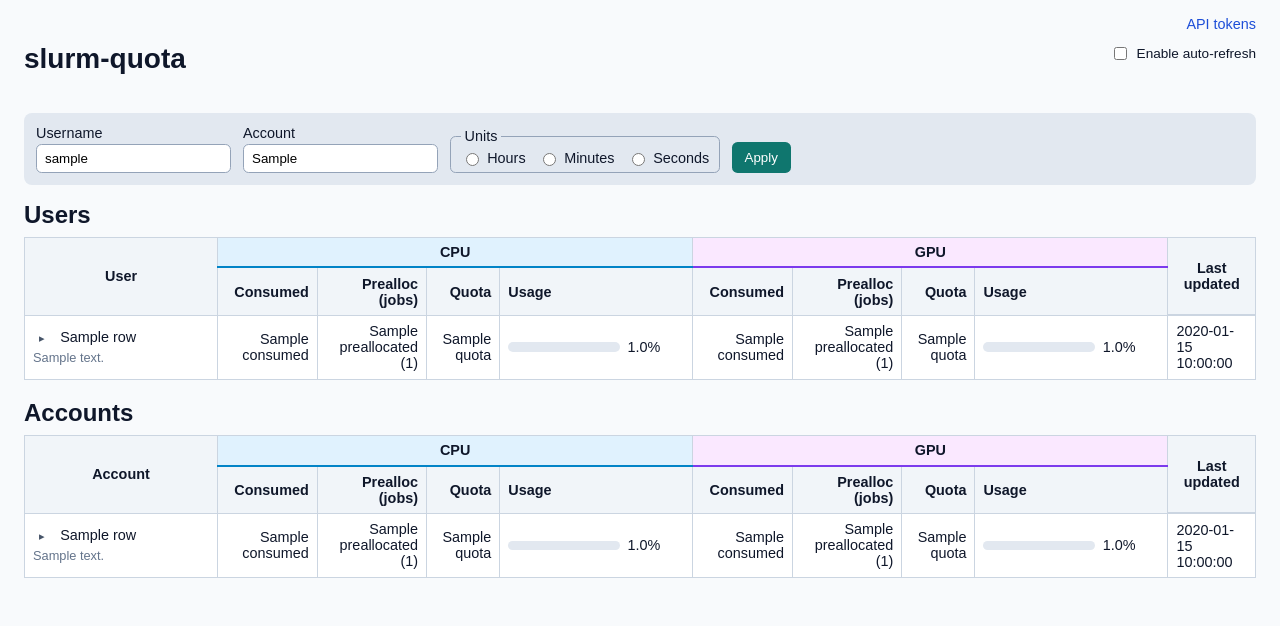
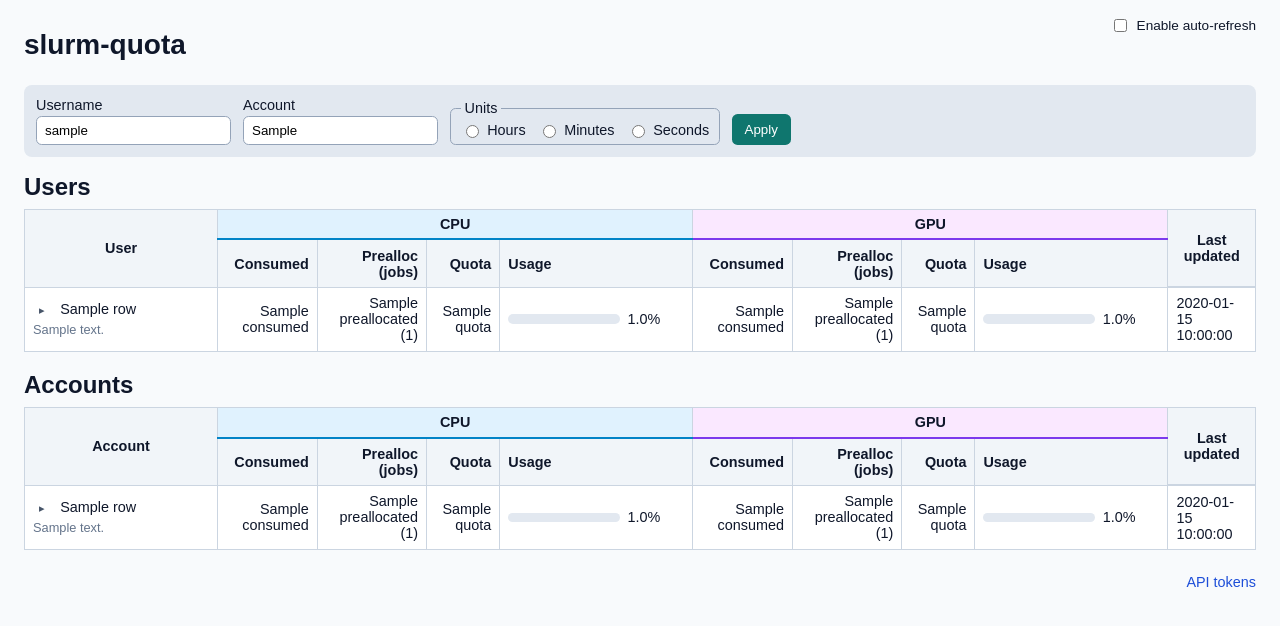
Before and after one commit to rackslab/slurm-quota, a Python web app: template web/templates/dashboard.html in a window 1280 px wide. Shown: the top 626 px of the page. Run offline with Jinja, Linux system fonts and the light colour scheme; the template is opened without the code that fills it: most values are stand-ins (such as "Sample title", 1, 10 or a date in 2020).

Commit message:
feat: admin links at the bottom of dashboard
Move the Manage roles and API tokens links from the page header to the
bottom of the dashboard, below the users and accounts tables, aligned on
the right with a separator between them.

Assisted-by: Claude Opus 5.5

```diff
--- a/web/static/style.css
+++ b/web/static/style.css
@@ -680,6 +680,17 @@ th {
   gap: 1rem;
 }
 
+.admin-nav-footer {
+  justify-content: flex-end;
+  gap: 0.75rem;
+  margin-top: 1.5rem;
+}
+
+.admin-nav-footer a + a {
+  padding-left: 0.75rem;
+  border-left: 1px solid #cbd5e1;
+}
+
 .token-create-form {
   display: flex;
   flex-direction: column;
--- a/web/templates/dashboard.html
+++ b/web/templates/dashboard.html
@@ -19,16 +19,6 @@
   </div>
   {% endif %}
   <div class="page-header-actions">
-    {% if user_role == "admin" or (user_role and logged_in_username) %}
-    <nav class="admin-nav">
-      {% if user_role == "admin" %}
-      <a href="{{ url_for('roles') }}">Manage roles</a>
-      {% endif %}
-      {% if user_role and logged_in_username %}
-      <a href="{{ url_for('tokens') }}">API tokens</a>
-      {% endif %}
-    </nav>
-    {% endif %}
     <div class="refresh-standalone">
     <label class="refresh-enable">
       <input type="checkbox" id="refresh-enabled">
@@ -196,6 +186,17 @@
 <p>No stats returned by service.</p>
 {% endif %}
 </div>
+
+{% if user_role == "admin" or (user_role and logged_in_username) %}
+<nav class="admin-nav admin-nav-footer">
+  {% if user_role == "admin" %}
+  <a href="{{ url_for('roles') }}">Manage roles</a>
+  {% endif %}
+  {% if user_role and logged_in_username %}
+  <a href="{{ url_for('tokens') }}">API tokens</a>
+  {% endif %}
+</nav>
+{% endif %}
 
 {% if user_role in ("admin", "operator") %}
 <dialog id="quota-edit-dialog" class="edit-dialog">
```
